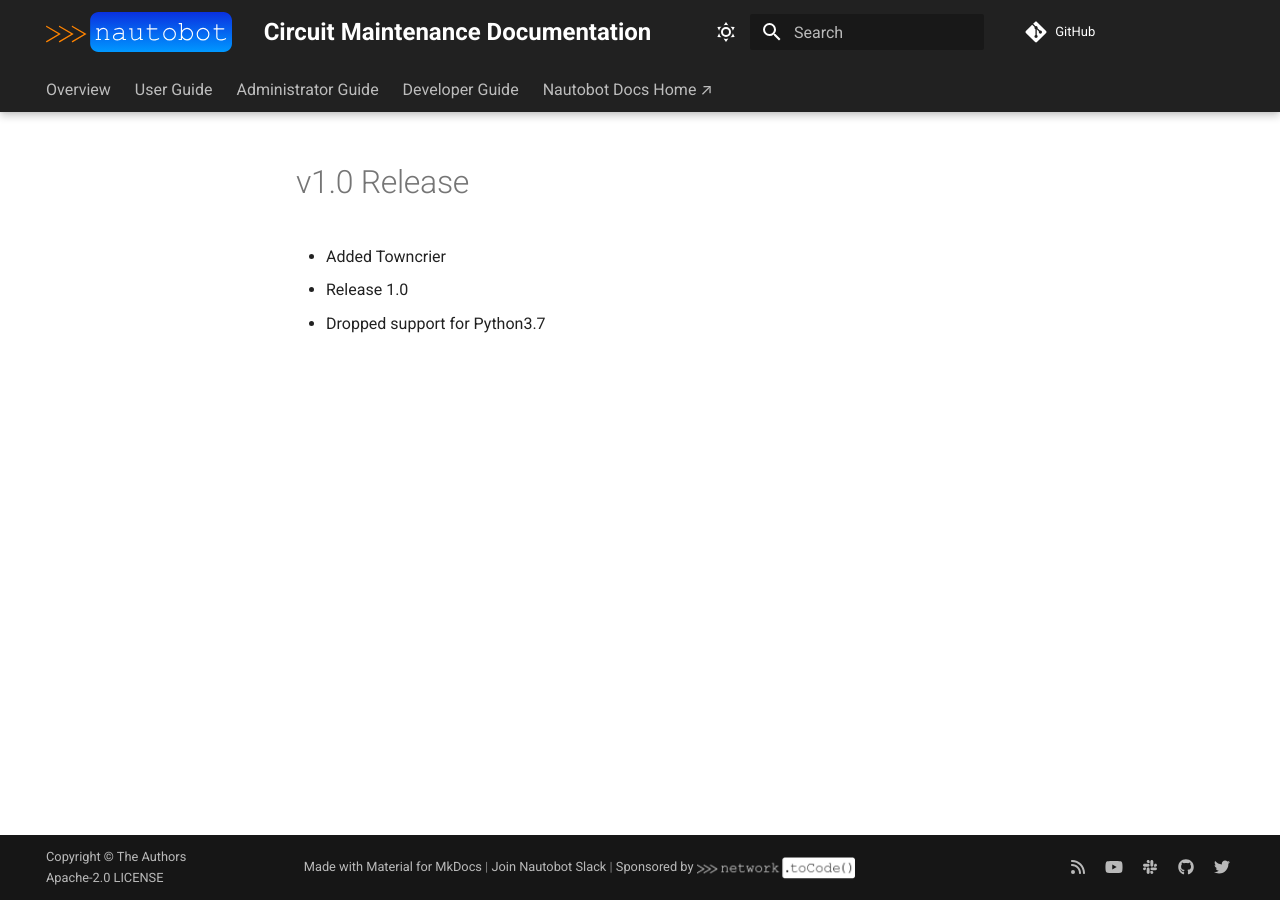
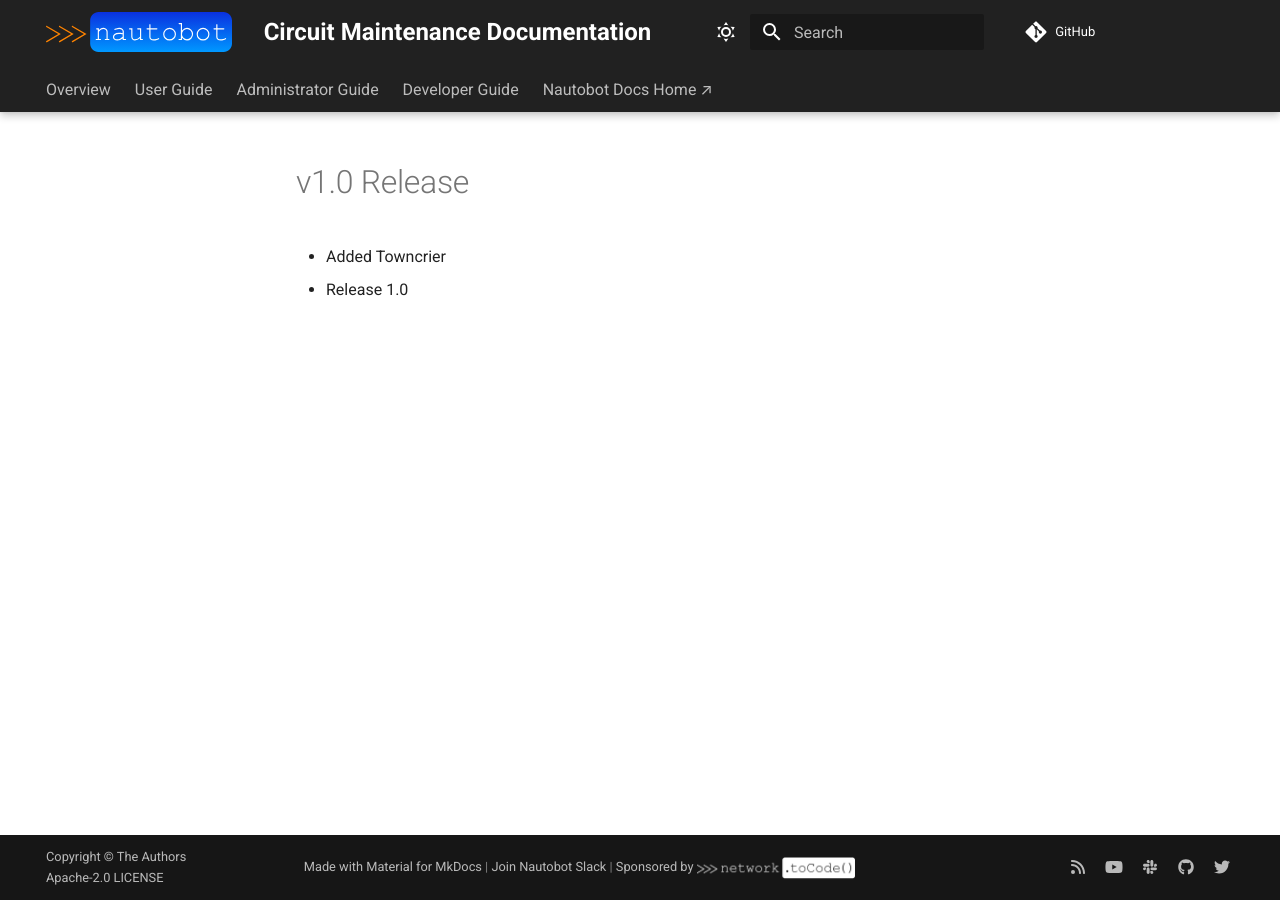
Before and after one commit to nautobot/nautobot-app-circuit-maintenance, an MkDocs documentation site: the page built from docs/admin/release_notes/version_1.0.md, in a window 1280 px wide. Built offline with MkDocs 1.6.1 and Material for MkDocs 9.7.7, drawn with Linux system fonts in a browser that asks for light colours; comment, search, counter and statistics services are not loaded.

Commit message:
Update version_1.0.md (#255)

```diff
--- a/docs/admin/release_notes/version_1.0.md
+++ b/docs/admin/release_notes/version_1.0.md
@@ -6,4 +6,3 @@
 
 - Added Towncrier
 - Release 1.0
-- Dropped support for Python3.7
```
